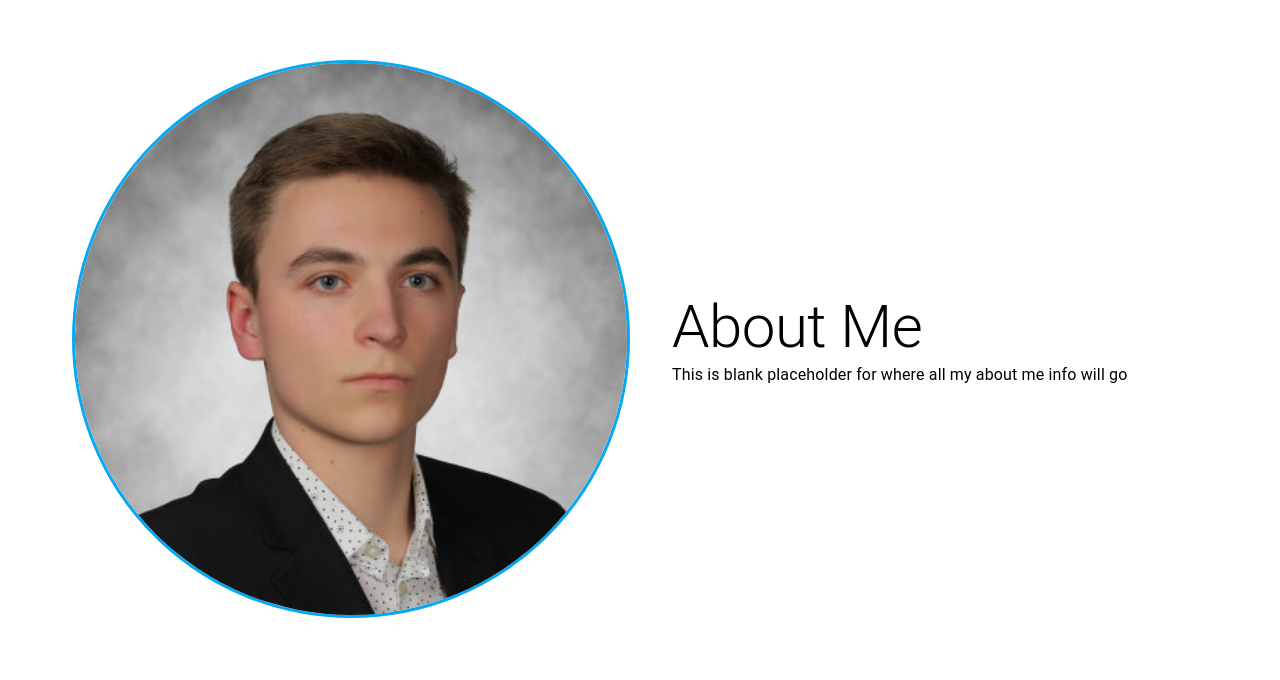
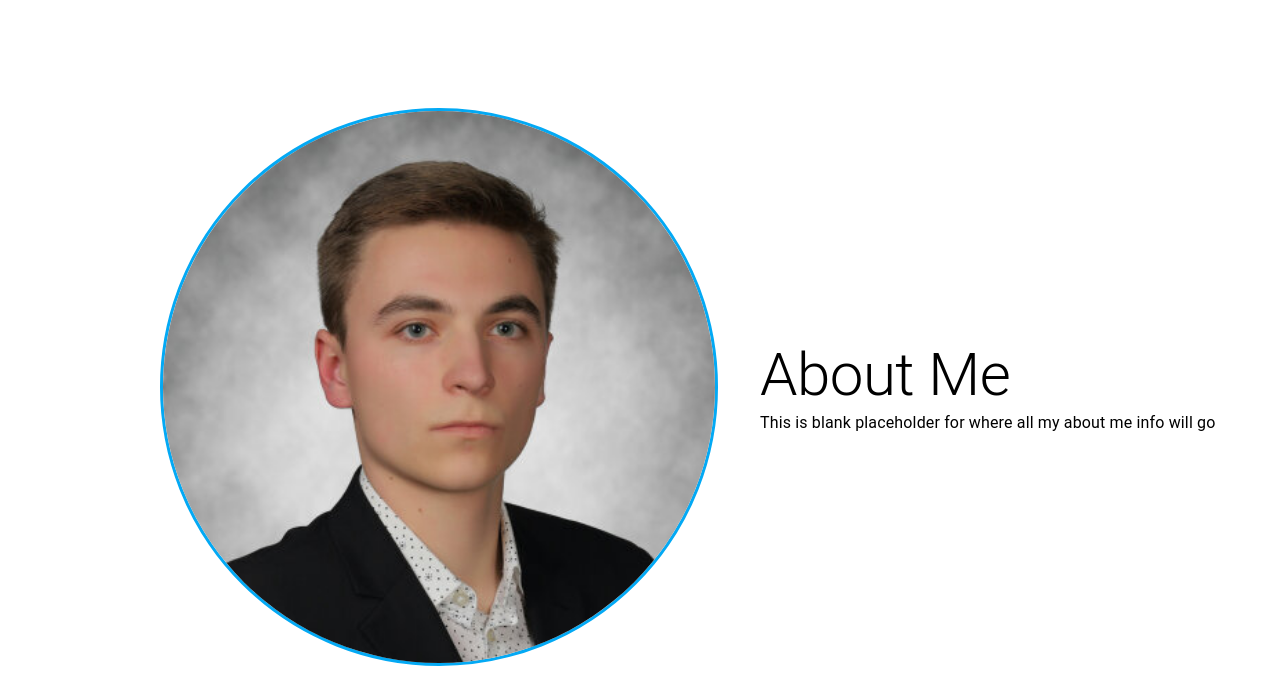
Before and after one commit to couvq/Portfolio-Site-V.2, a React (Create React App) app in the folder portfolio-site-v2/: page / in a window 1280 px wide. Shown: the part 980-1660 px from the top of the page. Built offline with nearby package versions, Linux system fonts and the light colour scheme.

Commit message:
more centering styles to about.js

```diff
--- a/portfolio-site-v2/src/components/About/About.js
+++ b/portfolio-site-v2/src/components/About/About.js
@@ -7,8 +7,8 @@ const About = () => {
   return (
     <div id="About" style={{width: '100vw', height: '100vh'}}>
       <Container>
-        <Grid container spacing={6} alignItems="center" justifyContent="center">
-          <Grid item sm={12} md={6}>
+        <Grid container spacing={6} justify="center" alignItems="center" justifyContent="center" margin="5rem 2.5rem">
+          <Grid item sm={12} md={6} >
             <AboutImage />
           </Grid>
           <Grid item sm={12} md={6}>
```
